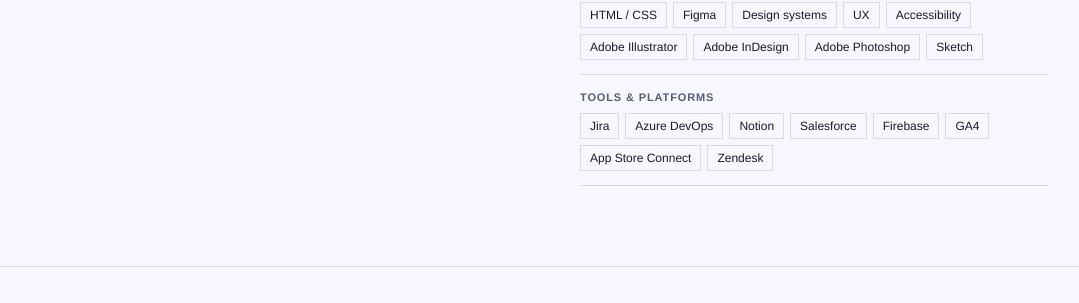
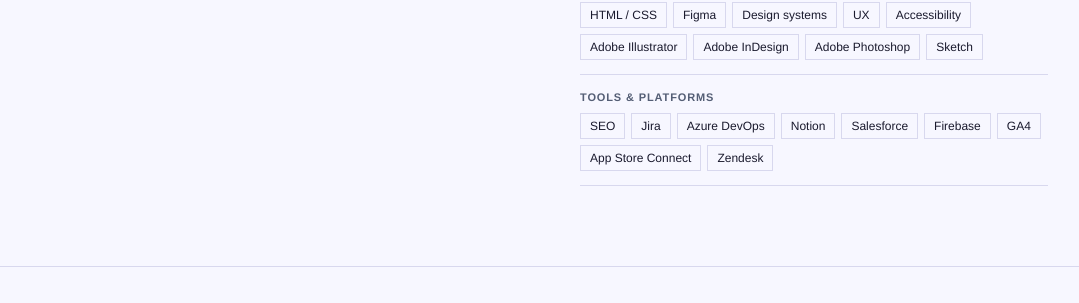
Before and after one commit to jacobpearson/jacobpearson.github.io, a Jekyll site: the page built from index.html, in a window 1280 px wide and 900 px high, scrolled down 1367 px. Shown: the part 141-444 px from the top of the window, without its empty margins (100-1179 px from the left). Built offline with Jekyll 4.4.1, drawn with Linux system fonts in a browser that asks for light colours.

Commit message:
Fix dark mode flash on navigation; add SEO skill tag
Move theme-detection script to <head> so data-theme is set on <html>
before first paint, eliminating the white flash in dark mode. Also
adds SEO to the skills lists on the about page and homepage.

Co-Authored-By: Claude Sonnet 4.6 <noreply@anthropic.com>

```diff
--- a/_layouts/default.html
+++ b/_layouts/default.html
@@ -20,6 +20,13 @@
   <meta name="twitter:card" content="summary">
   <meta name="twitter:title" content="{% if page.title %}{{ page.title }}{% else %}{{ site.title }}{% endif %}">
   <meta name="twitter:description" content="{% if page.description %}{{ page.description }}{% elsif page.lede %}{{ page.lede | truncate: 160 }}{% else %}{{ site.description }}{% endif %}">
+  <script>
+    (function() {
+      var saved = localStorage.getItem('theme');
+      var prefersDark = window.matchMedia('(prefers-color-scheme: dark)').matches;
+      document.documentElement.setAttribute('data-theme', saved || (prefersDark ? 'dark' : 'light'));
+    })();
+  </script>
   <link rel="stylesheet" href="{{ '/assets/css/main.css' | relative_url }}">
   <link rel="icon" type="image/svg+xml" href="{{ '/assets/favicon.svg' | relative_url }}">
   <script async src="https://www.googletagmanager.com/gtag/js?id=G-GZTJ9CQKKZ"></script>
@@ -30,7 +37,7 @@
     gtag('config', 'G-GZTJ9CQKKZ');
   </script>
 </head>
-<body data-theme="light">
+<body>
 
   {% include nav.html %}
 
@@ -40,17 +47,14 @@
 
   <script>
     (function() {
-      const saved = localStorage.getItem('theme');
-      const prefersDark = window.matchMedia('(prefers-color-scheme: dark)').matches;
-      const theme = saved || (prefersDark ? 'dark' : 'light');
-      document.body.setAttribute('data-theme', theme);
+      const theme = document.documentElement.getAttribute('data-theme');
       document.getElementById('theme-icon').textContent = theme === 'dark' ? '○' : '◐';
     })();
 
     function toggleTheme() {
-      const current = document.body.getAttribute('data-theme');
+      const current = document.documentElement.getAttribute('data-theme');
       const next = current === 'dark' ? 'light' : 'dark';
-      document.body.setAttribute('data-theme', next);
+      document.documentElement.setAttribute('data-theme', next);
       localStorage.setItem('theme', next);
       document.getElementById('theme-icon').textContent = next === 'dark' ? '○' : '◐';
     }
--- a/about.html
+++ b/about.html
@@ -191,6 +191,7 @@ permalink: /about/
           <div class="skill-row">
             <div class="skill-row-label">Analytics &amp; CRM</div>
             <div class="skill-tags">
+              <span class="skill-tag">SEO</span>
               <span class="skill-tag">Google Analytics 4</span>
               <span class="skill-tag">Firebase</span>
               <span class="skill-tag">App Store Connect</span>
--- a/index.html
+++ b/index.html
@@ -116,6 +116,7 @@ description: Product manager based in Auckland, NZ. Writing about product manage
           <div class="skill-cluster">
             <div class="skill-cluster-label">Tools &amp; Platforms</div>
             <div class="skill-tags">
+              <span class="skill-tag">SEO</span>
               <span class="skill-tag">Jira</span>
               <span class="skill-tag">Azure DevOps</span>
               <span class="skill-tag">Notion</span>
```
